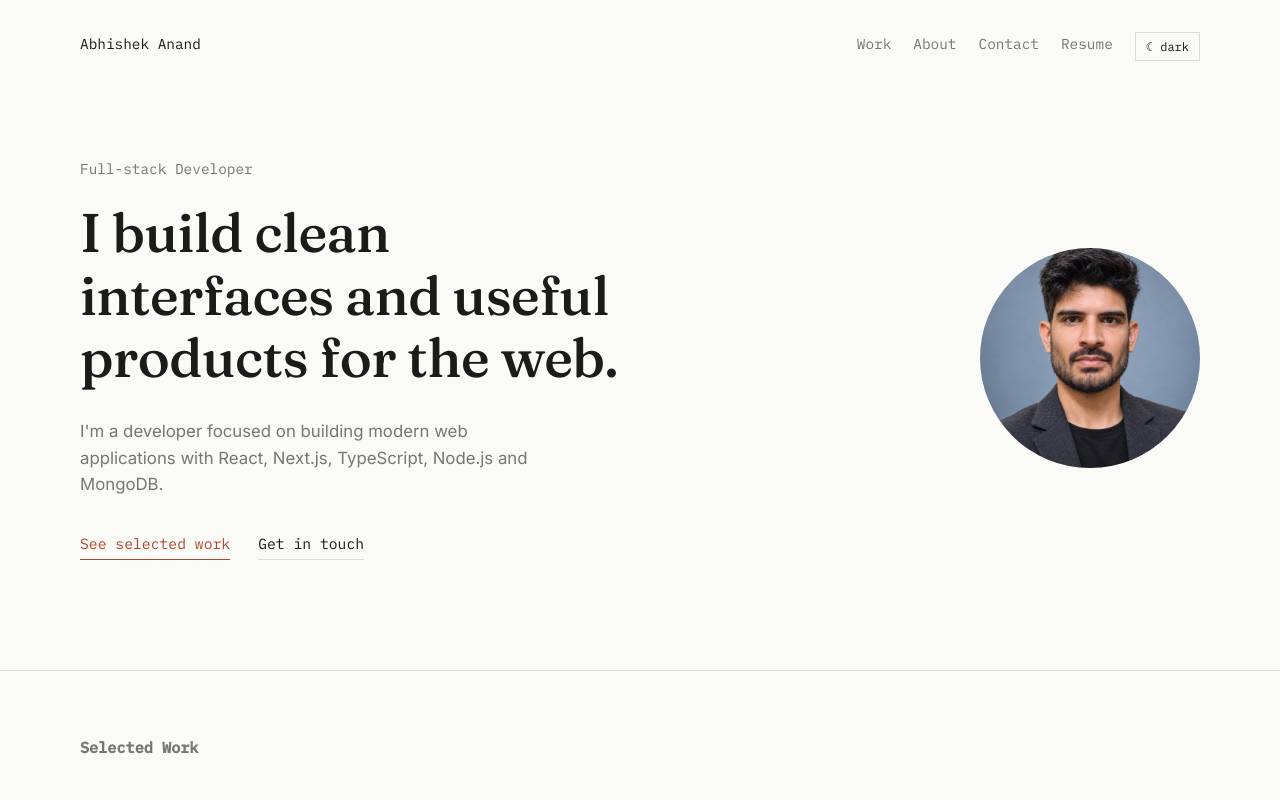
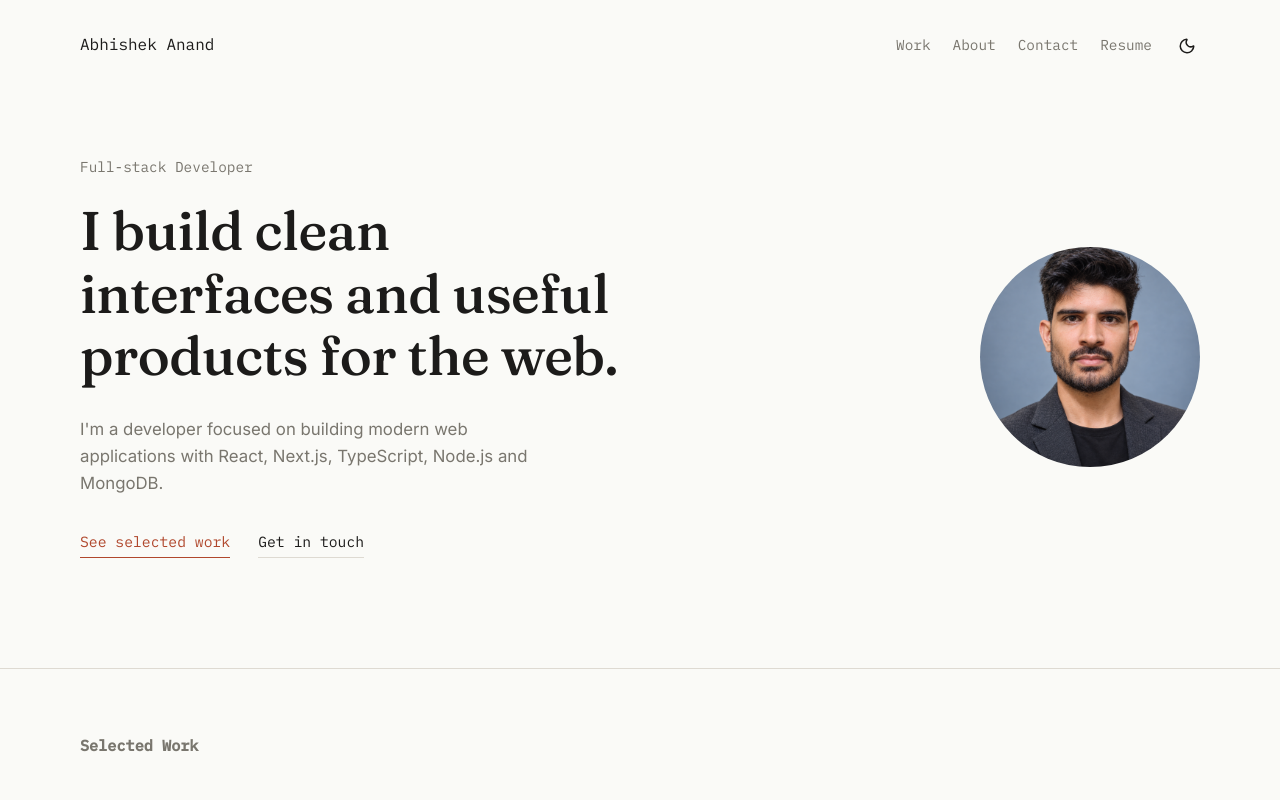
Before and after one commit to abhishek-anand7/My-Portfolio, a React (Vite) app: page / in a window 1280 px wide. Shown: the top 800 px of the page. Built offline with nearby package versions, Linux system fonts and the light colour scheme.

Commit message:
fix dark-light mode issue

```diff
--- a/package.json
+++ b/package.json
@@ -10,6 +10,7 @@
     "preview": "vite preview"
   },
   "dependencies": {
+    "lucide-react": "^1.47.0",
     "react": "^19.2.8",
     "react-dom": "^19.2.8"
   },
--- a/src/App.jsx
+++ b/src/App.jsx
@@ -1,4 +1,4 @@
-import { useState } from "react";
+import { useState, useEffect } from "react";
 
 import Navbar from "./components/Navbar";
 import Hero from "./components/Hero";
@@ -9,6 +9,11 @@ import Footer from "./components/Footer";
 
 function App() {
   const [darkMode, setDarkMode] = useState(false);
+
+  useEffect(() => {
+    document.body.classList.toggle("dark", darkMode);
+  }, [darkMode]);
+
   return (
     <div className={darkMode ? "dark" : ""}>
       <Navbar darkMode={darkMode} setDarkMode={setDarkMode} />
--- a/src/components/Navbar.jsx
+++ b/src/components/Navbar.jsx
@@ -1,3 +1,5 @@
+import { Moon, Sun } from "lucide-react";
+
 function Navbar({ darkMode, setDarkMode }) {
   return (
     <nav className="top">
@@ -15,9 +17,12 @@ function Navbar({ darkMode, setDarkMode }) {
           <button
             className="theme-toggle"
             onClick={() => setDarkMode(!darkMode)}
-            aria-label="Toggle dark mode"
+            aria-label={
+              darkMode ? "Switch to light mode" : "Switch to dark mode"
+            }
+            title={darkMode ? "Light mode" : "Dark mode"}
           >
-            {darkMode ? "☀ light" : "☾ dark"}
+            {darkMode ? <Sun size={18} /> : <Moon size={18} />}
           </button>
         </div>
       </div>
--- a/src/index.css
+++ b/src/index.css
@@ -68,7 +68,7 @@ nav.top .wrap {
 
 .brand {
   font-family: var(--mono);
-  font-size: 0.9rem;
+  font-size: 1rem;
   color: var(--ink);
 }
 
@@ -81,19 +81,22 @@ nav.top .wrap {
 }
 
 .theme-toggle {
-  border: 1px solid var(--line);
+  display: flex;
+  align-items: center;
+  justify-content: center;
+
+  border: none;
   background: transparent;
   color: var(--ink);
-  padding: 6px 10px;
-  font-family: var(--mono);
-  font-size: 0.75rem;
+
+  padding: 4px;
   cursor: pointer;
-  transition: all 0.2s ease;
+
+  transition: color 0.2s ease;
 }
 
 .theme-toggle:hover {
   color: var(--accent);
-  border-color: var(--accent);
 }
 
 .navlinks a {
```
Also changed, not shown: 1 other file (tests, documents, lock files or other folders).
